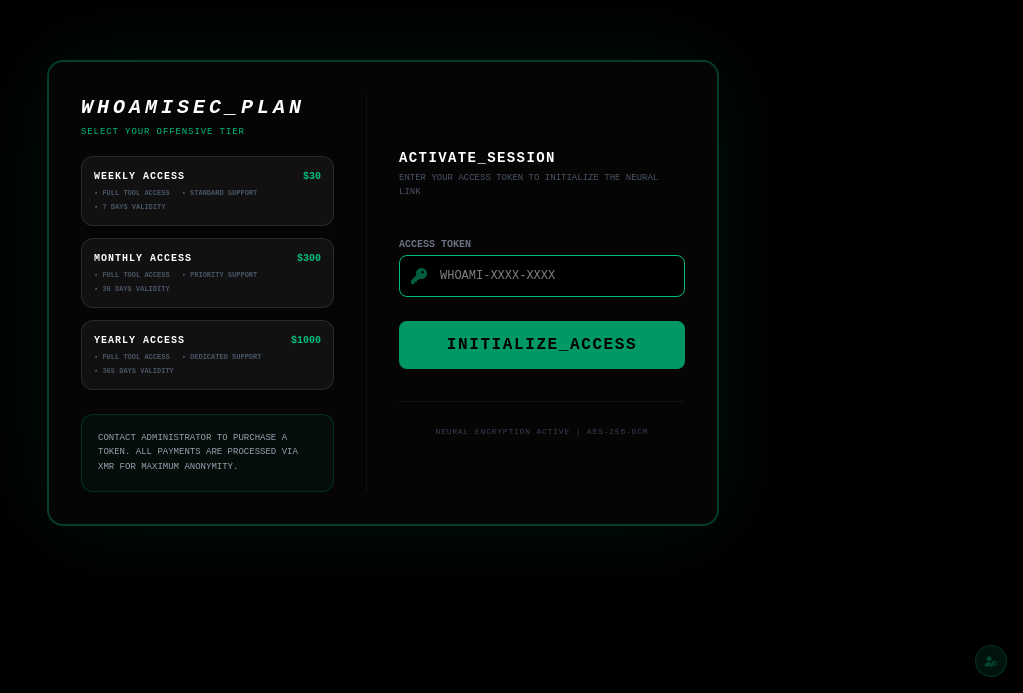
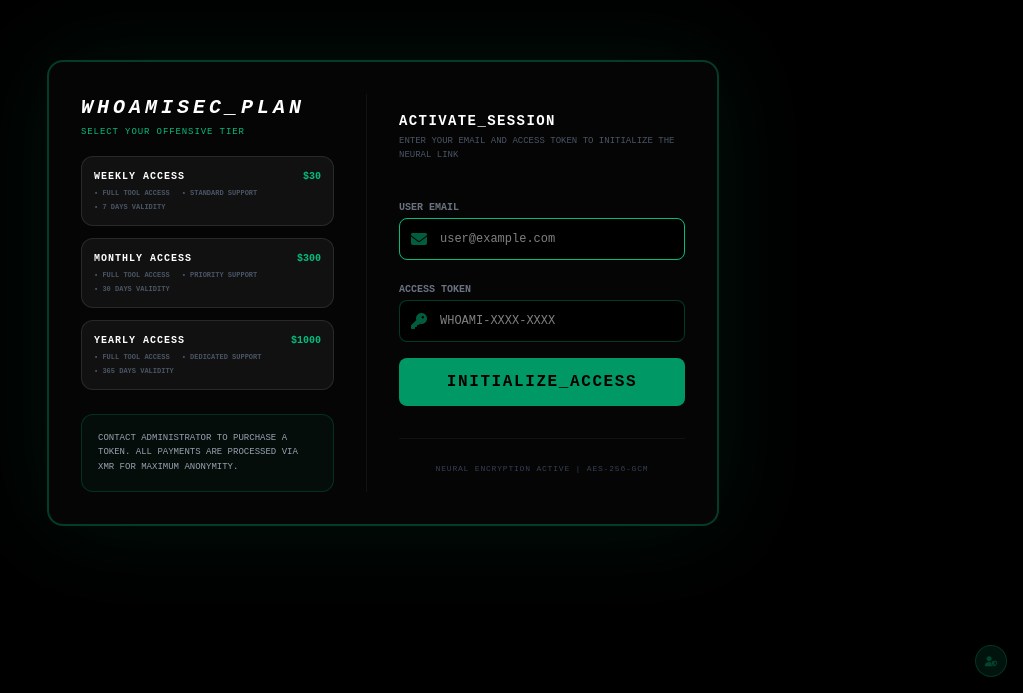
Before and after one commit to kimikukiu/Nexu5, a React (Vite) app: page / in a window 1280 px wide. Shown: the part 107-800 px from the top of the page, without its empty margins (257-1280 px from the left). Built offline with nearby package versions, Linux system fonts and the light colour scheme; no server answers; the database is empty.

Commit message:
Add email field to user login and link token generation to email

```diff
--- a/src/components/Subscription.tsx
+++ b/src/components/Subscription.tsx
@@ -10,7 +10,17 @@ interface SubscriptionProps {
   user: User | null;
 }
 
+interface UserToken {
+  id: string;
+  email: string;
+  plan: 'WEEK' | 'MONTH' | 'YEAR';
+  token: string;
+  expiresAt: string;
+  status: 'ACTIVE' | 'EXPIRED';
+}
+
 export const Subscription: React.FC<SubscriptionProps> = ({ onActivate, addLog, onSwitchToAdmin, user }) => {
+  const [email, setEmail] = useState('');
   const [token, setToken] = useState('');
   const [error, setError] = useState('');
   const [loading, setLoading] = useState(false);
@@ -18,23 +28,34 @@ export const Subscription: React.FC<SubscriptionProps> = ({ onActivate, addLog,
   const handleActivate = async (e: React.FormEvent) => {
     e.preventDefault();
 
+    if (!email || !token) {
+      setError('MISSING_CREDENTIALS: EMAIL_AND_TOKEN_REQUIRED');
+      return;
+    }
+
     setLoading(true);
     try {
-      // In a real app, you'd verify the token against a 'tokens' collection
-      // For this demo, we'll use a hardcoded valid token pattern or check a mock list
-      const validTokens = ['WHOAMI-PRO-2025', 'WHOAMI-ELITE-999', 'WHOAMI-MASTER-001'];
+      // Get tokens from localStorage (as configured in AdminPanel)
+      const savedTokens: UserToken[] = JSON.parse(localStorage.getItem('whoamisec_user_tokens') || '[]');
 
-      if (validTokens.includes(token)) {
+      // Hardcoded fallback tokens for demo/testing
+      const fallbackTokens = ['WHOAMI-PRO-2025', 'WHOAMI-ELITE-999', 'WHOAMI-MASTER-001'];
+
+      const foundToken = savedTokens.find(t => t.token === token && t.email.toLowerCase() === email.toLowerCase());
+      const isFallback = fallbackTokens.includes(token);
+
+      if (foundToken || isFallback) {
         if (user) {
           await updateDoc(doc(db, 'users', user.uid), {
             subscriptionStatus: 'active',
-            accessToken: token
+            accessToken: token,
+            email: email // Store the login email
           }).catch(() => {});
         }
         onActivate();
-        addLog(`USER: Subscription activated`, 'success');
+        addLog(`USER: Subscription activated for ${email}`, 'success');
       } else {
-        throw new Error('INVALID_OR_EXPIRED_TOKEN');
+        throw new Error('INVALID_EMAIL_OR_TOKEN_COMBINATION');
       }
     } catch (err: any) {
       setError(err.message || 'ACTIVATION_FAILED');
@@ -82,10 +103,27 @@ export const Subscription: React.FC<SubscriptionProps> = ({ onActivate, addLog,
         <div className="flex flex-col justify-center space-y-8">
           <div className="text-center md:text-left">
             <h3 className="text-sm font-black text-white uppercase tracking-widest">Activate_Session</h3>
-            <p className="text-[9px] text-gray-600 uppercase mt-1">Enter your access token to initialize the neural link</p>
+            <p className="text-[9px] text-gray-600 uppercase mt-1">Enter your email and access token to initialize the neural link</p>
           </div>
 
-          <form onSubmit={handleActivate} className="space-y-6">
+          <form onSubmit={handleActivate} className="space-y-4">
+            <div className="space-y-2">
+              <label className="text-[10px] text-gray-500 uppercase font-black">User Email</label>
+              <div className="relative">
+                <i className="fas fa-envelope absolute left-3 top-1/2 -translate-y-1/2 text-emerald-500/50"></i>
+                <input
+                  type="email"
+                  value={email}
+                  onChange={(e) => setEmail(e.target.value)}
+                  className="w-full bg-black border border-emerald-500/30 rounded-lg py-3 pl-10 pr-4 text-white outline-none focus:border-emerald-500 transition-all font-mono text-xs"
+                  placeholder="user@example.com"
+                  dir="ltr"
+                  autoFocus
+                  disabled={loading}
+                />
+              </div>
+            </div>
+
             <div className="space-y-2">
               <label className="text-[10px] text-gray-500 uppercase font-black">Access Token</label>
               <div className="relative">
@@ -97,7 +135,6 @@ export const Subscription: React.FC<SubscriptionProps> = ({ onActivate, addLog,
                   className="w-full bg-black border border-emerald-500/30 rounded-lg py-3 pl-10 pr-4 text-white outline-none focus:border-emerald-500 transition-all font-mono text-xs"
                   placeholder="WHOAMI-XXXX-XXXX"
                   dir="ltr"
-                  autoFocus
                   disabled={loading}
                 />
               </div>
```
